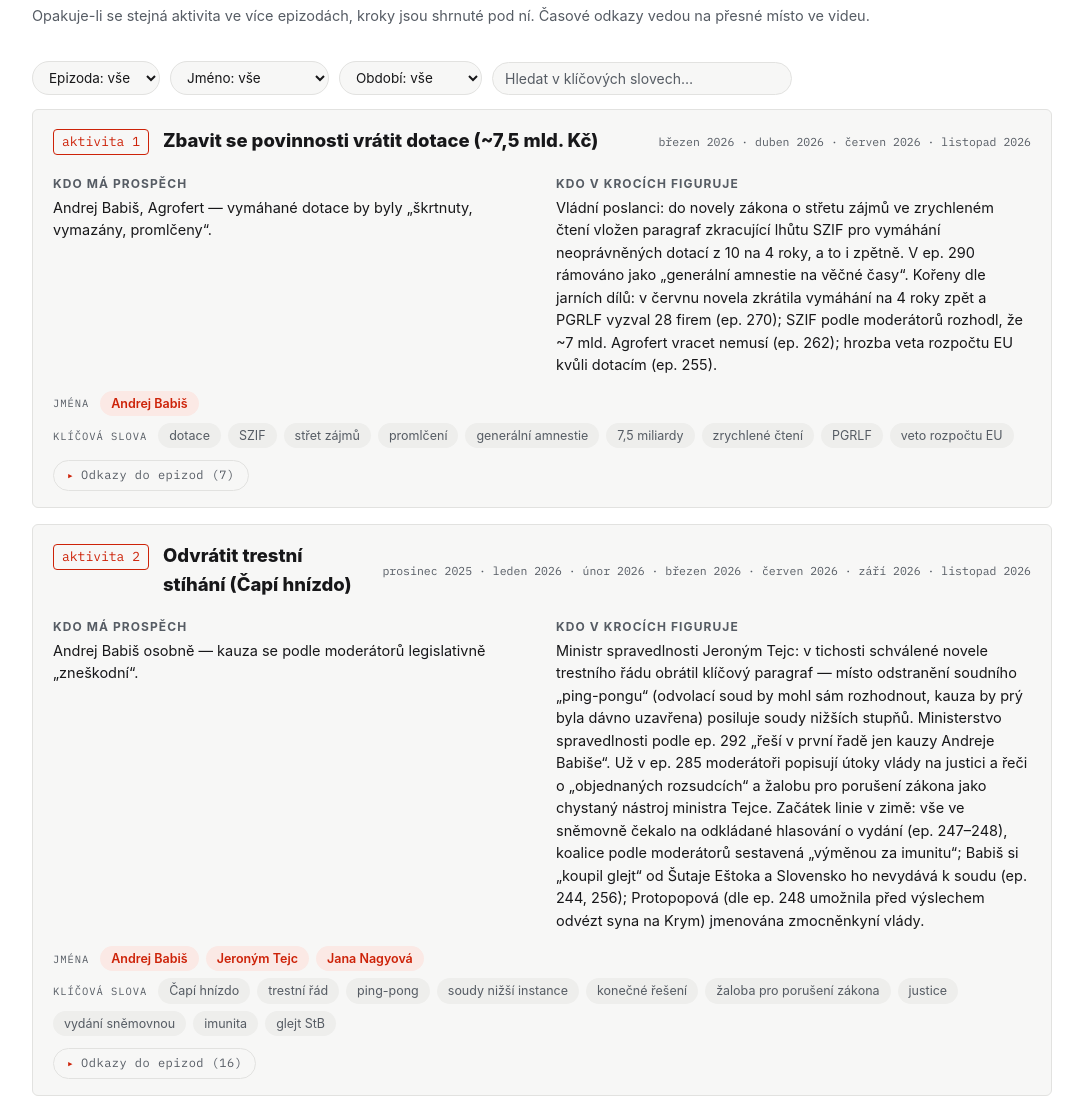
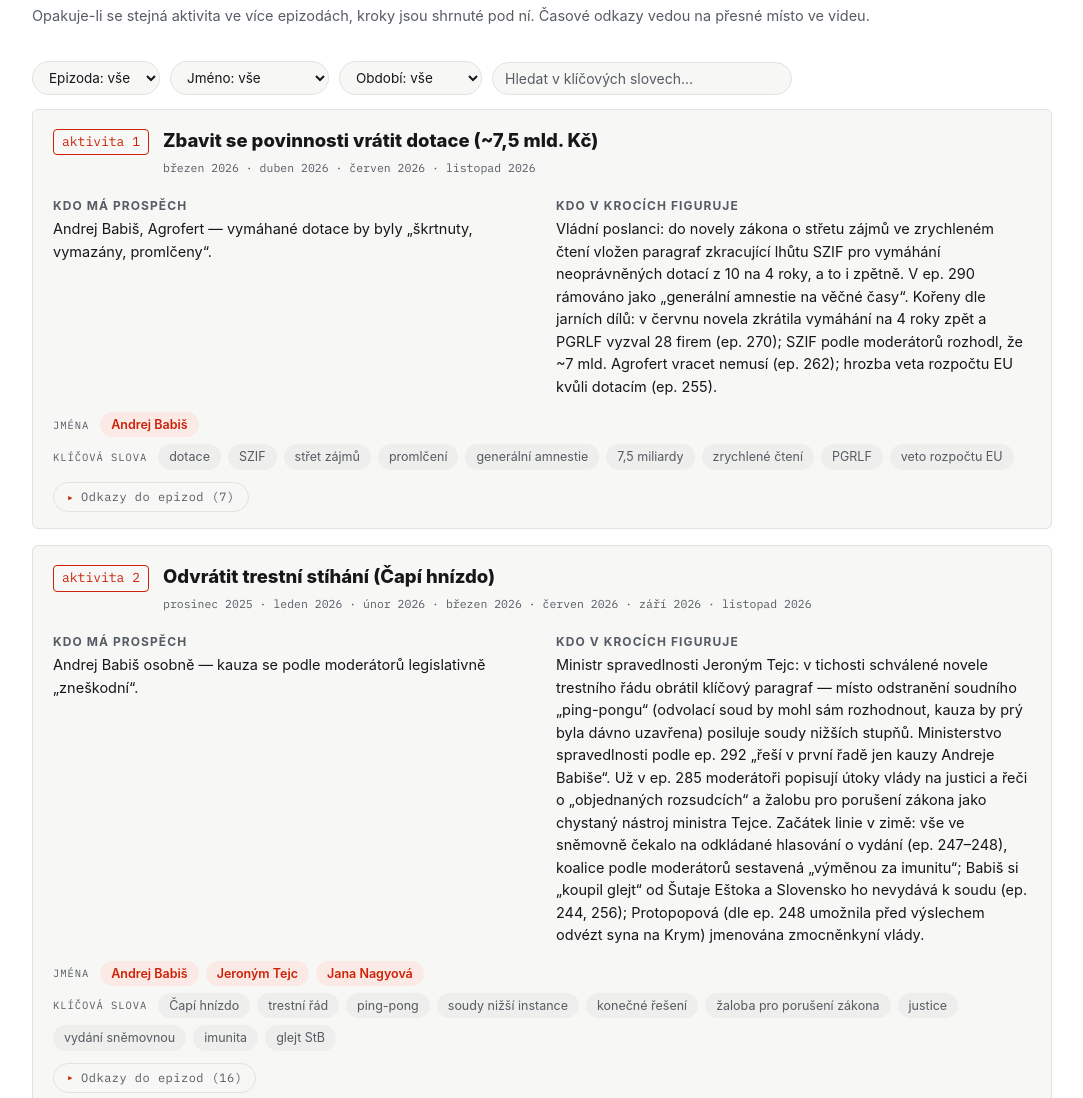
Before and after one commit to ondrejsvihalek73/monitor-436, a plain HTML site: page index.html in a window 1280 px wide. Shown: the part 1302-2400 px from the top of the page, without its empty margins (98-1181 px from the left). Drawn offline with Linux system fonts and the light colour scheme.

Commit message:
Nadpis aktivity vedle čísla, měsíce pod nadpisem
Co-Authored-By: Claude Fable 5 <noreply@anthropic.com>
Claude-Session: https://claude.ai/code/session_01MS5LBgG3V7M4btEMPzuqve

```diff
--- a/index.html
+++ b/index.html
@@ -182,8 +182,9 @@ h1 .red{color:var(--accent)}
   border-radius:4px; padding:2px 8px; white-space:nowrap; align-self:flex-start; margin-top:3px}
 .c-num.meta{color:var(--ink); border-color:var(--muted)}
 .c-title{font-family:var(--body); font-size:18.5px; font-weight:800; margin:0; text-wrap:balance}
-.c-mes{margin-left:auto; font-family:var(--mono); font-size:11.5px; color:var(--muted); white-space:nowrap; align-self:center; padding-top:3px}
-@media (max-width:640px){ .c-head{flex-wrap:wrap} .c-mes{margin-left:0; width:100%; padding-top:0} }
+.c-twrap{flex:1; min-width:0}
+.c-mes{display:block; font-family:var(--mono); font-size:11.5px; color:var(--muted); margin-top:4px}
+@media (max-width:640px){ .c-head{flex-wrap:wrap} }
 .c-grid{display:grid; grid-template-columns:1fr 1fr; gap:4px 28px; padding:12px 20px 0}
 @media (max-width:640px){ .c-grid{grid-template-columns:1fr} }
 .c-grid h3{font-size:12px; text-transform:uppercase; letter-spacing:.09em; color:var(--muted); margin:8px 0 3px; font-weight:700}
@@ -468,8 +469,10 @@ seznam.innerHTML=PRICINY.map(c=>{
 <article class="cause" id="akt-${c.num}" data-eps="${[...new Set(c.refs.map(r=>r.ep))].join(" ")}" data-mes="${mesice.join(" ")}" data-osoby="${(c.people||[]).join("|")}" data-kw="${(c.title+" "+(c.people||[]).join(" ")+" "+c.keywords.join(" ")+" "+mesice.map(mesLbl).join(" ")).toLowerCase()}">
   <div class="c-head">
     <span class="c-num${c.meta?" meta":""}">${c.meta?"motiv":"aktivita "+c.num}</span>
-    <h2 class="c-title">${c.title}</h2>
-    <span class="c-mes" title="Období epizod, v nichž aktivita zazněla">${mesice.map(mesLbl).join(" · ")}</span>
+    <div class="c-twrap">
+      <h2 class="c-title">${c.title}</h2>
+      <span class="c-mes" title="Období epizod, v nichž aktivita zazněla">${mesice.map(mesLbl).join(" · ")}</span>
+    </div>
   </div>
   <div class="c-grid">
     <div><h3>Kdo má prospěch</h3><p>${c.benefit}</p></div>
```
